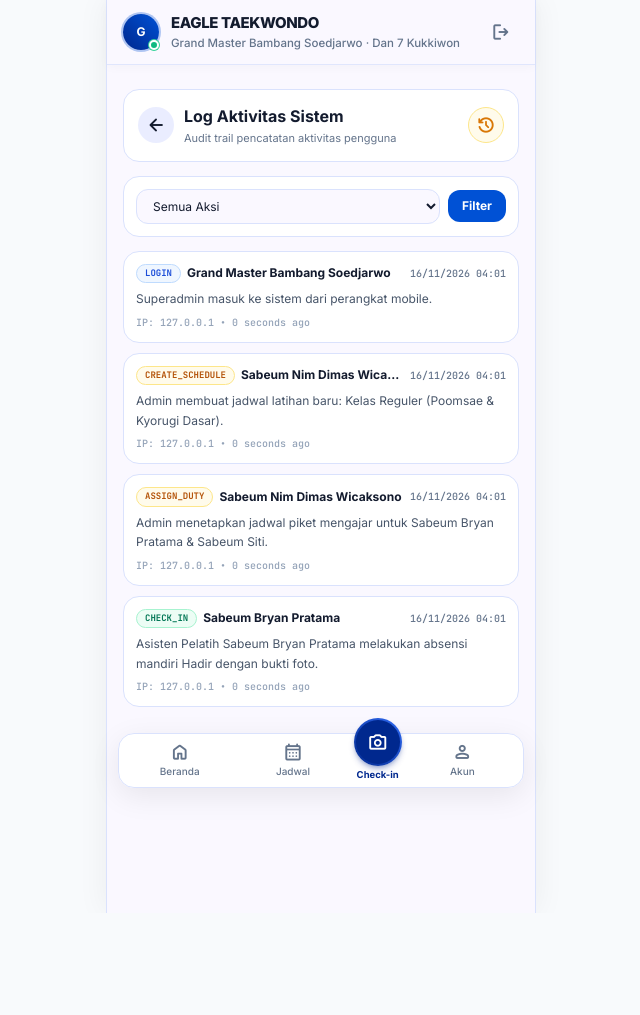
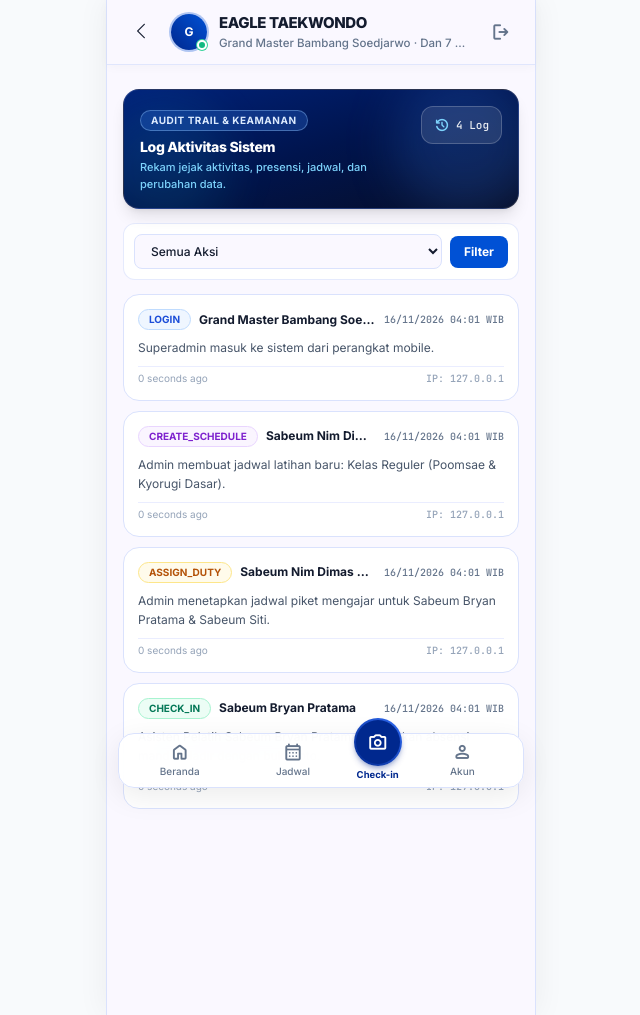
Before and after one commit to ramandaputra/AbsenEagleTKD, a Laravel app: page /activity-logs in a window 1280 px wide. Shown: the whole page, without its empty margins (319-959 px from the left). Before the commit the page ends 913 px from the top, so only its background shows below. Run offline with Laravel 12, Linux system fonts and the light colour scheme; a user stored in the database is signed in; data comes from the database, SQL or seed files in the repository; some libraries are stand-ins or nearby versions.

Commit message:
style: standardize all menu pages with signature navy gradient banner and uniform layout

```diff
--- a/resources/views/activity-logs/index.blade.php
+++ b/resources/views/activity-logs/index.blade.php
@@ -5,28 +5,31 @@
 @section('content')
 <div class="space-y-3.5 pb-20">
 
-    <!-- Header Card -->
-    <div class="bg-white rounded-2xl border border-[#DAE2FD] p-3.5 shadow-xs flex items-center justify-between gap-3">
-        <div class="flex items-center gap-2.5 min-w-0">
-            <a href="{{ route('dashboard') }}"
-               class="w-9 h-9 rounded-full bg-[#EAEDFF] text-[#131B2E] hover:bg-[#DAE2FD] flex items-center justify-center transition-colors shrink-0">
-                <span class="material-symbols-rounded text-xl">arrow_back</span>
-            </a>
+    <!-- Executive Header Banner (Matching Schedules & Salary Style) -->
+    <section class="relative overflow-hidden rounded-2xl border border-white/15 bg-gradient-to-br from-[#00227A] via-[#00144D] to-[#070E28] p-4 text-white shadow-lg">
+        <div class="pointer-events-none absolute -right-5 -top-5 h-36 w-36 rounded-full bg-blue-500/20 blur-xl"></div>
+        <div class="pointer-events-none absolute -bottom-6 -left-6 h-32 w-32 rounded-full bg-cyan-400/10 blur-xl"></div>
+
+        <div class="relative z-10 flex items-start justify-between gap-3">
             <div class="min-w-0">
-                <h1 class="text-sm sm:text-base font-bold text-[#131B2E] truncate">Log Aktivitas Sistem</h1>
-                <p class="text-[11px] text-[#64748B] truncate mt-0.5">Audit trail pencatatan aktivitas pengguna</p>
+                <span class="inline-flex items-center rounded-full border border-blue-300/40 bg-blue-500/25 px-2.5 py-0.5 text-[10px] font-bold uppercase tracking-wider text-blue-100">
+                    Audit Trail &amp; Keamanan
+                </span>
+                <h1 class="mt-1.5 text-sm font-extrabold tracking-tight">Log Aktivitas Sistem</h1>
+                <p class="mt-0.5 text-[11px] font-medium text-[#7DD3FC]">Rekam jejak aktivitas, presensi, jadwal, dan perubahan data.</p>
+            </div>
+
+            <div class="flex items-center gap-1.5 text-[11px] text-white/90 font-mono bg-white/10 px-3 py-1.5 rounded-xl border border-white/20 shrink-0">
+                <span class="material-symbols-rounded text-base text-[#7DD3FC]">history</span>
+                <span>{{ $logs->total() }} Log</span>
             </div>
         </div>
+    </section>
 
-        <span class="w-9 h-9 rounded-full bg-amber-50 text-amber-600 flex items-center justify-center shrink-0 border border-amber-200">
-            <span class="material-symbols-rounded text-xl">history</span>
-        </span>
-    </div>
-
-    <!-- Filter Action Form -->
-    <div class="bg-white border border-[#DAE2FD] rounded-2xl p-3 shadow-xs">
+    <!-- Filter Action Form Card -->
+    <section class="rounded-xl border border-[#DAE2FD]/70 bg-white p-2.5 shadow-2xs">
         <form method="GET" action="{{ route('activity-logs.index') }}" class="flex items-center gap-2 text-xs">
-            <select name="action" class="flex-1 py-2 px-3 rounded-xl bg-[#FAF8FF] border border-[#DAE2FD] text-[#131B2E] focus:outline-none focus:border-[#0051D5]">
+            <select name="action" class="flex-1 py-2 px-3 rounded-lg bg-[#FAF8FF] border border-[#DAE2FD] text-[#131B2E] font-medium focus:outline-none focus:border-[#0051D5]">
                 <option value="">Semua Aksi</option>
                 <option value="LOGIN" {{ request('action') === 'LOGIN' ? 'selected' : '' }}>LOGIN</option>
                 <option value="LOGOUT" {{ request('action') === 'LOGOUT' ? 'selected' : '' }}>LOGOUT</option>
@@ -40,47 +43,68 @@
                 <option value="EXPORT_EXCEL" {{ request('action') === 'EXPORT_EXCEL' ? 'selected' : '' }}>EXPORT_EXCEL</option>
                 <option value="EXPORT_PDF" {{ request('action') === 'EXPORT_PDF' ? 'selected' : '' }}>EXPORT_PDF</option>
             </select>
-            <button type="submit" class="py-2 px-3.5 rounded-xl bg-[#0051D5] hover:bg-[#00288E] text-white font-bold transition-colors shrink-0">
+            <button type="submit" class="px-3.5 py-2 rounded-lg bg-[#0051D5] hover:bg-[#00288E] text-white font-bold transition-colors">
                 Filter
             </button>
+            @if(request('action'))
+                <a href="{{ route('activity-logs.index') }}" class="px-2.5 py-2 rounded-lg bg-[#EAEDFF] text-[#0051D5] font-bold text-xs hover:bg-[#DAE2FD]">
+                    Reset
+                </a>
+            @endif
         </form>
-    </div>
+    </section>
 
-    <!-- Logs List -->
-    <div class="space-y-2.5">
+    <!-- Activity Log List -->
+    <section class="space-y-2.5">
         @forelse($logs as $log)
-            <div class="bg-white border border-[#DAE2FD] rounded-2xl p-3 shadow-xs space-y-1.5">
+            @php
+                $badgeClasses = match($log->action) {
+                    'LOGIN' => 'bg-blue-50 text-blue-700 border-blue-200',
+                    'CHECK_IN' => 'bg-emerald-50 text-emerald-700 border-emerald-200',
+                    'DELETE_USER', 'DELETE_SCHEDULE' => 'bg-rose-50 text-rose-700 border-rose-200',
+                    'CREATE_USER', 'CREATE_SCHEDULE' => 'bg-purple-50 text-purple-700 border-purple-200',
+                    default => 'bg-amber-50 text-amber-700 border-amber-200',
+                };
+            @endphp
+            <article class="bg-white rounded-2xl border border-[#DAE2FD] p-3.5 shadow-xs space-y-2">
                 <div class="flex items-center justify-between gap-2">
-                    <div class="flex items-center gap-1.5 min-w-0">
-                        <span class="text-[9px] font-mono px-2 py-0.5 rounded-full font-bold
-                            {{ $log->action === 'LOGIN' ? 'bg-blue-50 text-blue-700 border border-blue-200' :
-                              ($log->action === 'CHECK_IN' ? 'bg-emerald-50 text-emerald-700 border border-emerald-200' :
-                               ($log->action === 'DELETE_SCHEDULE' || $log->action === 'DELETE_USER' ? 'bg-rose-50 text-rose-700 border border-rose-200' :
-                                'bg-amber-50 text-amber-700 border border-amber-200')) }}">
+                    <div class="flex items-center gap-2 min-w-0">
+                        <span class="px-2.5 py-0.5 rounded-full text-[10px] font-bold border {{ $badgeClasses }}">
                             {{ $log->action }}
                         </span>
-                        <strong class="text-xs text-[#131B2E] truncate">{{ $log->user ? $log->user->name : 'Sistem' }}</strong>
+                        <span class="text-xs font-bold text-[#131B2E] truncate">
+                            {{ $log->user?->name ?? 'Sistem Otomatis' }}
+                        </span>
                     </div>
-                    <span class="text-[10px] text-[#64748B] font-mono shrink-0">
-                        {{ $log->created_at->format('d/m/Y H:i') }}
+
+                    <span class="text-[10px] text-[#64748B] shrink-0 font-mono">
+                        {{ $log->created_at->format('d/m/Y H:i') }} WIB
                     </span>
                 </div>
-                <p class="text-xs text-[#475569] leading-relaxed">{{ $log->description }}</p>
-                <p class="text-[10px] text-[#94A3B8] font-mono">
-                    IP: {{ $log->ip_address ?: '127.0.0.1' }} &bull; {{ $log->created_at->diffForHumans() }}
+
+                <p class="text-xs text-[#475569] leading-relaxed">
+                    {{ $log->description }}
                 </p>
-            </div>
+
+                <div class="flex items-center justify-between pt-1 border-t border-[#EAEDFF] text-[10px] text-[#94A3B8]">
+                    <span>{{ $log->created_at->diffForHumans() }}</span>
+                    @if($log->ip_address)
+                        <span class="font-mono">IP: {{ $log->ip_address }}</span>
+                    @endif
+                </div>
+            </article>
         @empty
             <div class="bg-white rounded-2xl border border-[#DAE2FD] p-6 text-center text-[#64748B]">
                 <span class="material-symbols-rounded text-3xl text-slate-300">history_toggle_off</span>
-                <p class="text-xs font-semibold text-[#131B2E] mt-1">Belum Ada Catatan Log Aktivitas</p>
+                <p class="text-xs font-semibold text-[#131B2E] mt-1">Belum Ada Log Aktivitas</p>
+                <p class="text-[10.5px] text-[#64748B] mt-0.5">Semua aksi pengguna akan terekam secara otomatis di sini.</p>
             </div>
         @endforelse
 
         <div class="pt-2">
             {{ $logs->links() }}
         </div>
-    </div>
+    </section>
 
 </div>
 @endsection
--- a/resources/views/layouts/app.blade.php
+++ b/resources/views/layouts/app.blade.php
@@ -130,7 +130,7 @@
                 @else
                     <!-- Default Main Tab Header (Avatar + Title + Subtitle) -->
                     <div class="flex items-center space-x-3 w-full min-w-0">
-                        @if(request()->routeIs('schedules.*') || request()->routeIs('salary.admin.*') || request()->routeIs('reports.*') || request()->routeIs('dojangs.*'))
+                        @if(request()->routeIs('schedules.*') || request()->routeIs('salary.admin.*') || request()->routeIs('reports.*') || request()->routeIs('dojangs.*') || request()->routeIs('users.*') || request()->routeIs('activity-logs.*'))
                             <a href="{{ route('dashboard') }}"
                                onclick="if (document.referrer && new URL(document.referrer).origin === window.location.origin) { window.history.back(); return false; }"
                                aria-label="Kembali" title="Kembali"
```
Also changed, not shown: resources/views/dojangs/index.blade.php (+33 -20 lines), resources/views/reports/index.blade.php (+35 -31 lines), resources/views/users/index.blade.php (+30 -26 lines).
